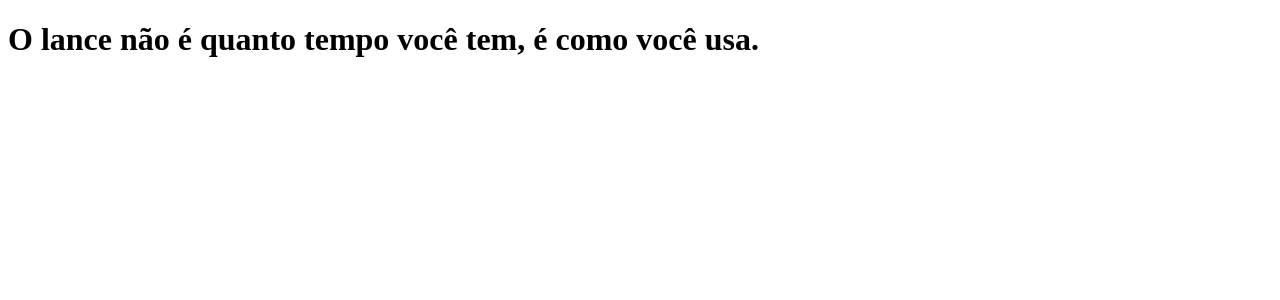
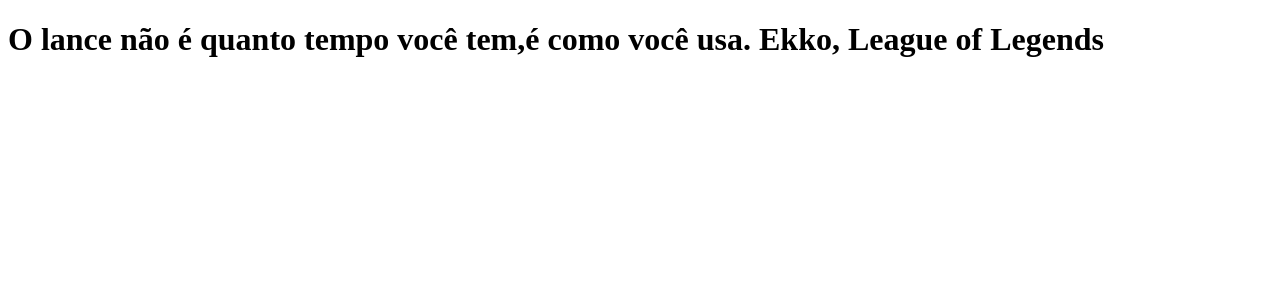
Before and after one commit to helberkaue/tabnews-clone, a Next.js app: page / in a window 1280 px wide. Shown: the top 300 px of the page. Built offline with nearby package versions, Linux system fonts and the light colour scheme.

Commit message:
Alterando v2 o "index.js"

```diff
--- a/pages/index.js
+++ b/pages/index.js
@@ -1,5 +1,5 @@
 function home(){
-    return <h1>O lance não é quanto tempo você tem, é como você usa.</h1>
+    return <h1>O lance não é quanto tempo você tem,é como você usa. Ekko, League of Legends</h1>
 }
 
 export default home;
```
